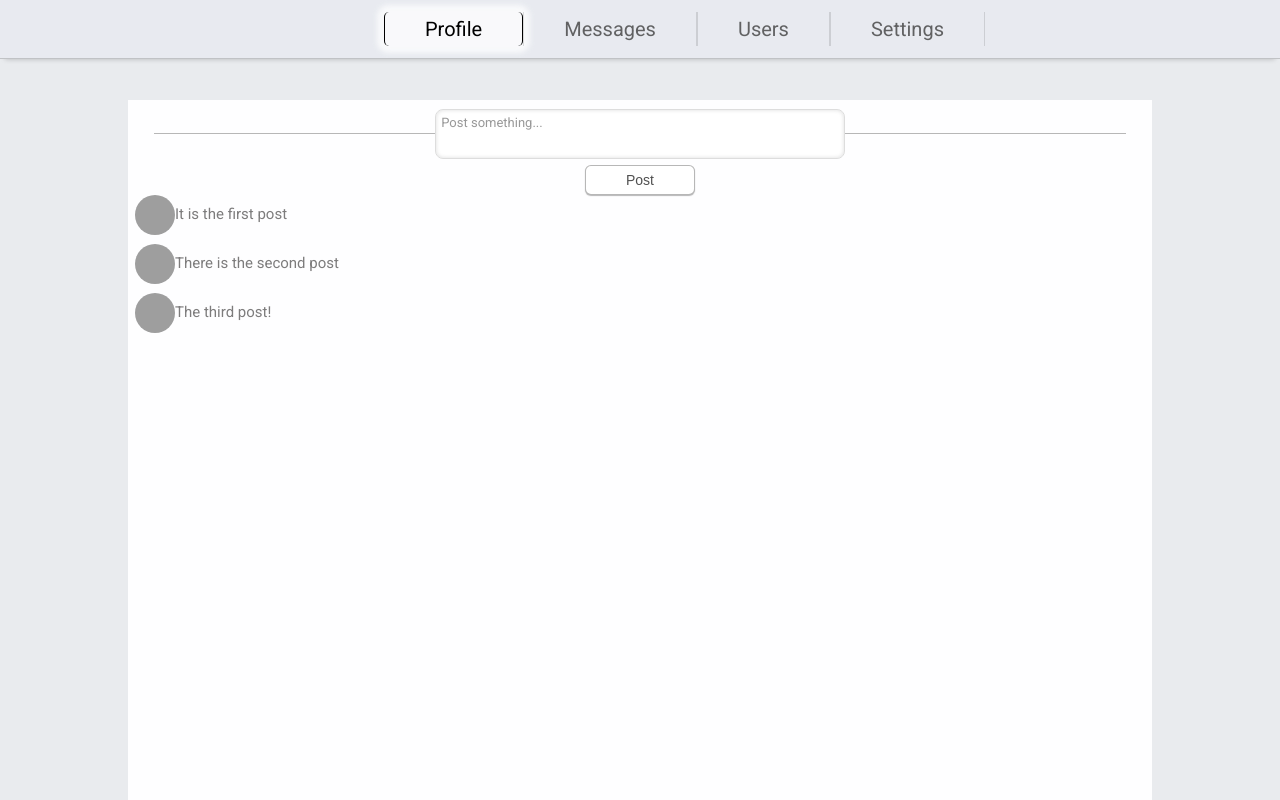
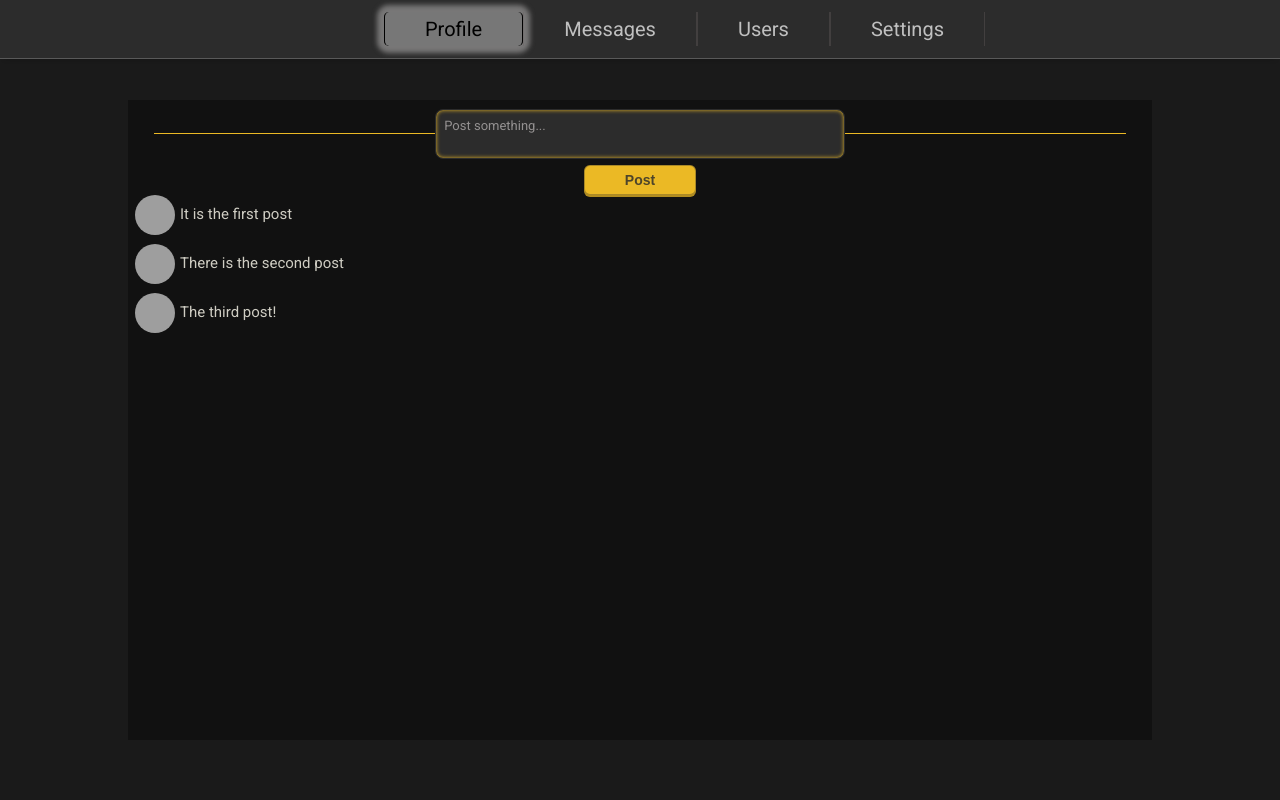
Before and after one commit to Hurricane0/FirstReactProject, a React (Create React App) app: page /profile/1 in a window 1280 px wide. Shown: the top 800 px of the page. Built offline with nearby package versions, Linux system fonts and the light colour scheme; grey boxes are pictures that could not be loaded.

Commit message:
Dark mode developing

```diff
--- a/public/index.html
+++ b/public/index.html
@@ -16,7 +16,7 @@
       user's mobile device or desktop. See https://developers.google.com/web/fundamentals/web-app-manifest/
     -->
     <link
-      href="https://fonts.googleapis.com/css?family=Roboto&display=swap"
+      href="https://fonts.googleapis.com/css?family=Roboto:400,500,700,900&display=swap&subset=cyrillic"
       rel="stylesheet"
     />
     <link rel="manifest" href="%PUBLIC_URL%/manifest.json" />
--- a/src/App.css
+++ b/src/App.css
@@ -5,11 +5,13 @@
   padding-top: 100px;
 }
 body {
-  background-color: #e9ebee;
+  /* background-color: #e9ebee; */
+  background-color: #1a1a1a;
 }
 .main-content-wrapper {
-  background-color: #fefeff;
-  min-height: 200vh;
+  /* background-color: #fefeff; */
+  background-color: #111111;
+  min-height: 80vh;
 }
 @media screen and (max-width: 1670px) {
   .wrapper {
--- a/src/components/Header/Header.module.css
+++ b/src/components/Header/Header.module.css
@@ -1,5 +1,6 @@
 .header {
-  background-color: rgba(232, 234, 241, 0.76);
+  /* background-color: rgba(232, 234, 241, 0.76); */
+  background-color: #2c2c2c;
   border-bottom: 1px solid rgba(145, 144, 144, 0.452);
   position: fixed;
   width: 100%;
@@ -23,15 +24,16 @@ nav ul {
 nav li {
   padding: 5px 40px;
   font-size: 20px;
-  color: rgba(49, 48, 48, 0.74);
+  /* color: rgba(49, 48, 48, 0.74); */
+  color: rgb(192, 192, 192);
   transition: 0.3s;
-  border-right: 1px solid rgba(49, 48, 48, 0.151);
-  border-left: 1px solid rgba(49, 48, 48, 0.151);
+  border-right: 1px solid rgba(104, 98, 98, 0.363);
+  border-left: 1px solid rgba(104, 98, 98, 0.363);
 }
 nav li:hover {
-  color: #000;
-  border-right: 1px solid #000;
-  border-left: 1px solid #000;
+  color: rgb(218, 214, 214);
+  border-right: 1px solid rgb(218, 214, 214);
+  border-left: 1px solid rgb(218, 214, 214);
 }
 nav a {
   text-decoration: none;
@@ -42,6 +44,6 @@ a.activeLink li {
   border-left: 1px solid #000;
   color: #000;
   border-radius: 5px;
-  background-color: rgba(255, 255, 255, 0.705);
-  box-shadow: 0 0 5px 7px rgba(255, 255, 255, 0.705);
+  background-color: rgba(151, 150, 150, 0.705);
+  box-shadow: 0 0 5px 7px rgba(151, 150, 150, 0.705);
 }
--- a/src/components/Profile/Post/Post.module.css
+++ b/src/components/Profile/Post/Post.module.css
@@ -5,7 +5,7 @@
   border-radius: 60px;
 }
 .post {
-  color: rgba(44, 43, 43, 0.616);
+  color: #cfcdc3;
   display: flex;
   align-items: center;
   padding-left: 7px;
@@ -15,7 +15,7 @@
 
 .post p {
   max-width: 100%;
-  padding-right: 5px;
+  padding-left: 5px;
   font-size: 15px;
   line-height: 133%;
 }
--- a/src/components/Profile/TextAreaPost/TextAreaPost.jsx
+++ b/src/components/Profile/TextAreaPost/TextAreaPost.jsx
@@ -11,7 +11,7 @@ function TextAreaPost(props) {
 
   return (
     <div className={s.wrapper}>
-      <hr />
+      <hr className={s.hr} />
       <div className={s.textareaWrapper}>
         <textarea
           className={s.textarea}
--- a/src/components/Profile/TextAreaPost/TextAreaPost.module.css
+++ b/src/components/Profile/TextAreaPost/TextAreaPost.module.css
@@ -3,7 +3,7 @@
 *:after {
   box-sizing: border-box;
 }
-hr {
+.hr {
   position: relative;
   top: 25px;
   z-index: 1;
@@ -11,7 +11,7 @@ hr {
   width: 95%;
   margin: 0 auto;
   border: 0;
-  border-top: 1px solid rgba(44, 43, 43, 0.336);
+  border-top: 1px solid #ebb925;
 }
 .textareaWrapper {
   display: flex;
@@ -24,11 +24,11 @@ hr {
   min-height: 50px;
   resize: none;
   border-radius: 8px;
-  border: 1px solid #ddd;
-  padding: 5px;
-  color: #666;
-  box-shadow: inset 0 0 0.25rem #ddd;
-  background-color: rgb(255, 255, 255);
+  border: 1px solid #2c2c2c;
+  padding: 8px;
+  color: #000;
+  box-shadow: inset 0 0 0.25rem #ebb925;
+  background-color: #2c2c2c;
   transition: background-color 0.2s ease 0s;
   overflow: auto;
 }
@@ -36,7 +36,7 @@ hr {
   outline: none;
   border: 1px solid darken(#ddd, 5%);
   box-shadow: inset 0 0 0.5rem darken(#ddd, 5%);
-  background-color: rgb(248, 248, 248);
+  background-color: rgb(211, 204, 204);
   outline-width: 0;
 }
 
@@ -50,6 +50,9 @@ hr {
   box-shadow: inset 0 0 6px rgba(0, 0, 0, 0.1);
   background-color: rgba(44, 43, 43, 0.315);
 }
+.textarea::placeholder {
+  color: #949191;
+}
 .textarea:focus::placeholder {
   color: transparent;
 }
@@ -59,17 +62,19 @@ hr {
 }
 .postButtonDiv button {
   margin-top: 6px;
-  background-color: #fff;
+  background-color: #ebb925;
   border: 1px solid rgba(44, 43, 43, 0.336);
   padding: 6px 40px;
   border-radius: 6px;
   cursor: pointer;
-  box-shadow: 0px 1px 1px rgba(44, 43, 43, 0.336);
+  box-shadow: 0px 2px 0px #b18c1f;
   color: rgba(44, 43, 43, 0.829);
+  font-weight: medium;
+  font-weight: bold;
   font-size: 14px;
   outline: none;
   transition: 0.2s;
 }
 .postButtonDiv button:hover {
-  background-color: rgb(248, 248, 248);
+  background-color: #c29b25;
 }
--- a/src/index.css
+++ b/src/index.css
@@ -5,5 +5,4 @@
 }
 body {
   font-family: "Roboto", sans-serif;
-  background-color: rgb(238, 239, 245);
 }
```
